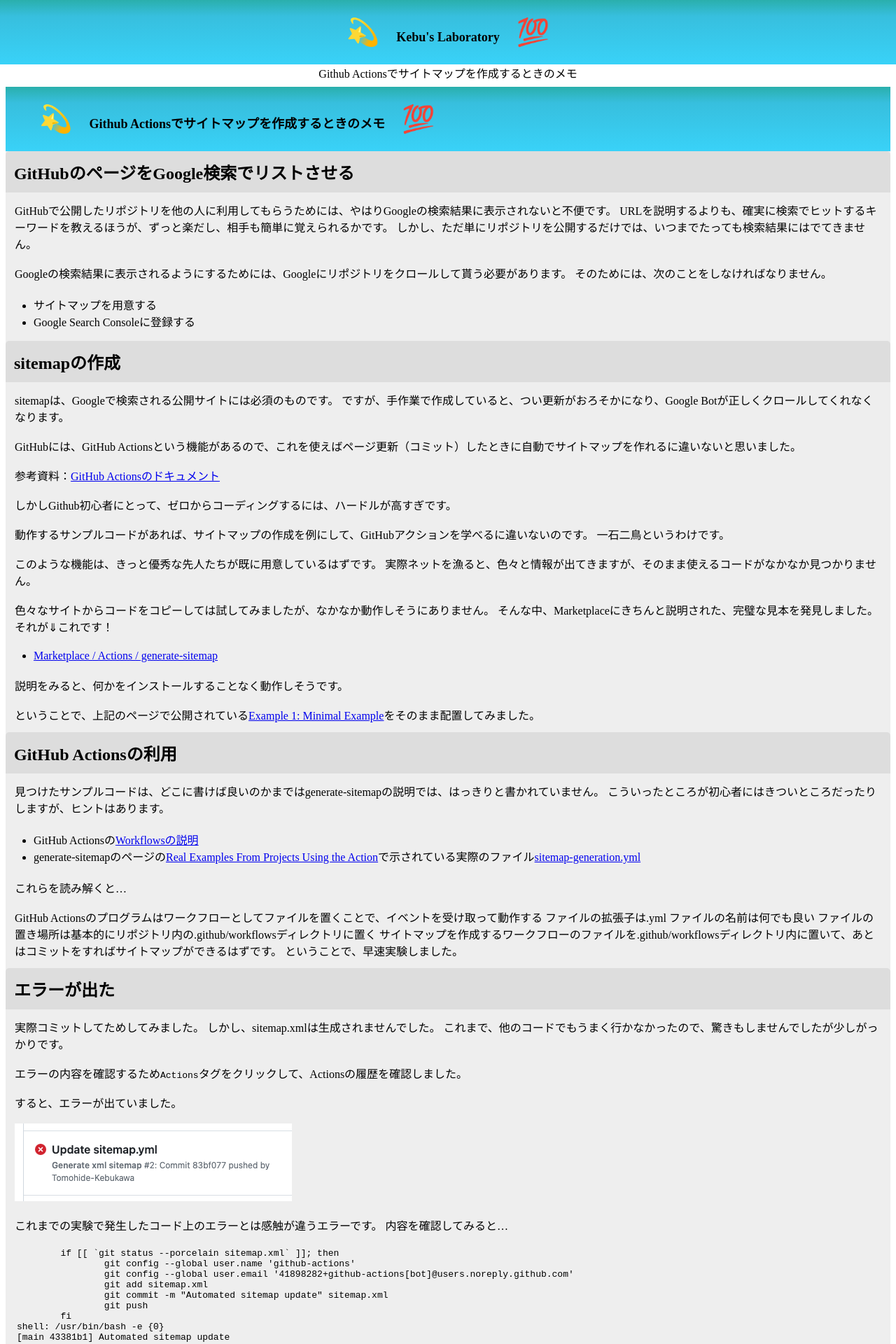
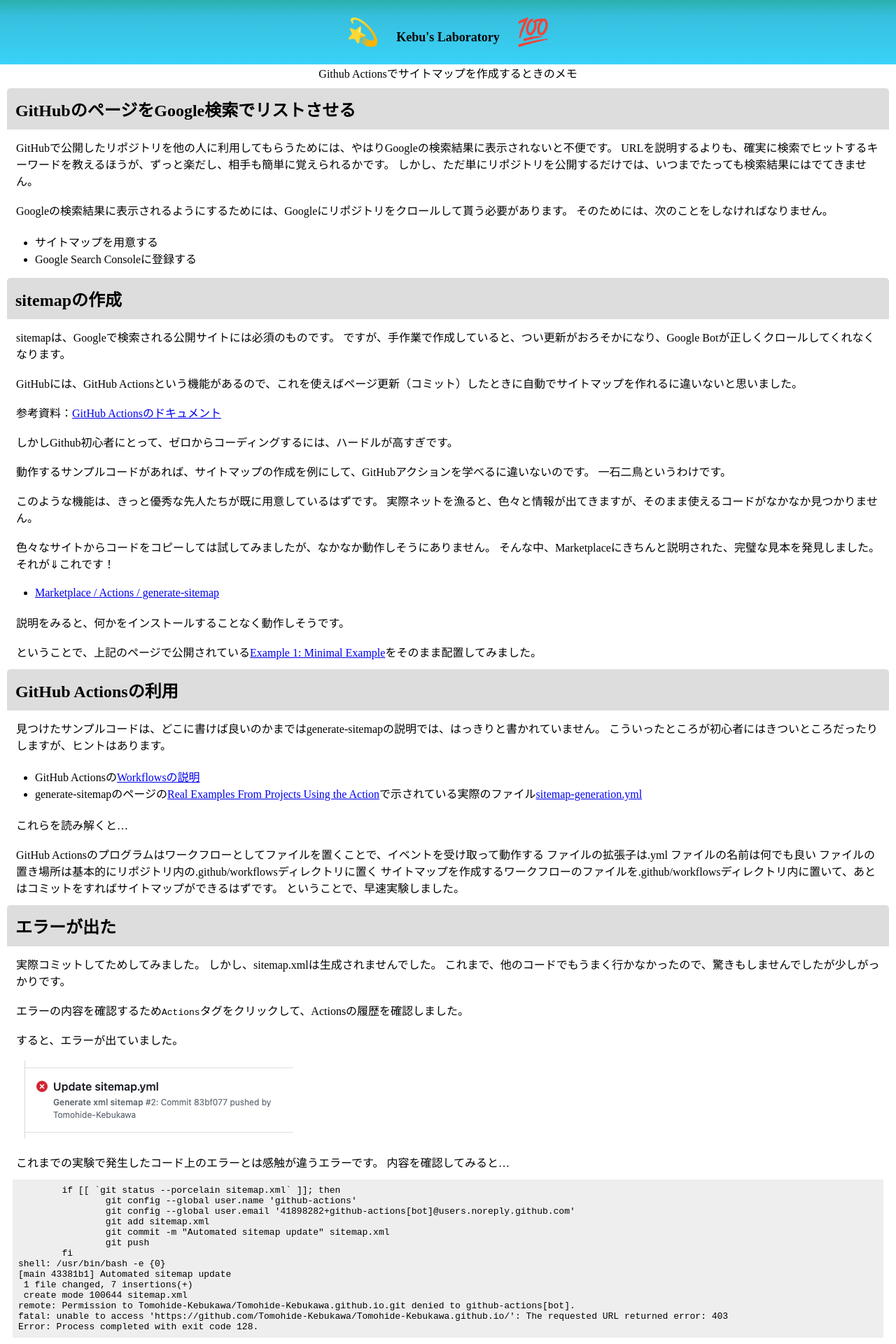
Before and after one commit to Tomohide-Kebukawa/Tomohide-Kebukawa.github.io, a Jekyll site: the page built from articles/sitemap/index.md, in a window 1280 px wide. Shown: the top 1920 px of the page at 70% size. Built offline with Jekyll 4.4.1, drawn with Linux system fonts in a browser that asks for light colours.

Commit message:
Update css
cssの調整

```diff
--- a/articles/sitemap/index.md
+++ b/articles/sitemap/index.md
@@ -2,8 +2,6 @@
 title: Github Actionsでサイトマップを作成するときのメモ
 layout: default
 ---
-
-# Github Actionsでサイトマップを作成するときのメモ
 
 ## GitHubのページをGoogle検索でリストさせる
 
--- a/css/article.css
+++ b/css/article.css
@@ -8,5 +8,11 @@ h1 {
 h2 {
 	margin: 0;
 	padding: 12px;
-  	font-size: 24px;
+	border-radius: unset;
 }
+
+section {
+	margin: 10px;
+	background-color: unset;
+	border-radius: unset;
+}
```
